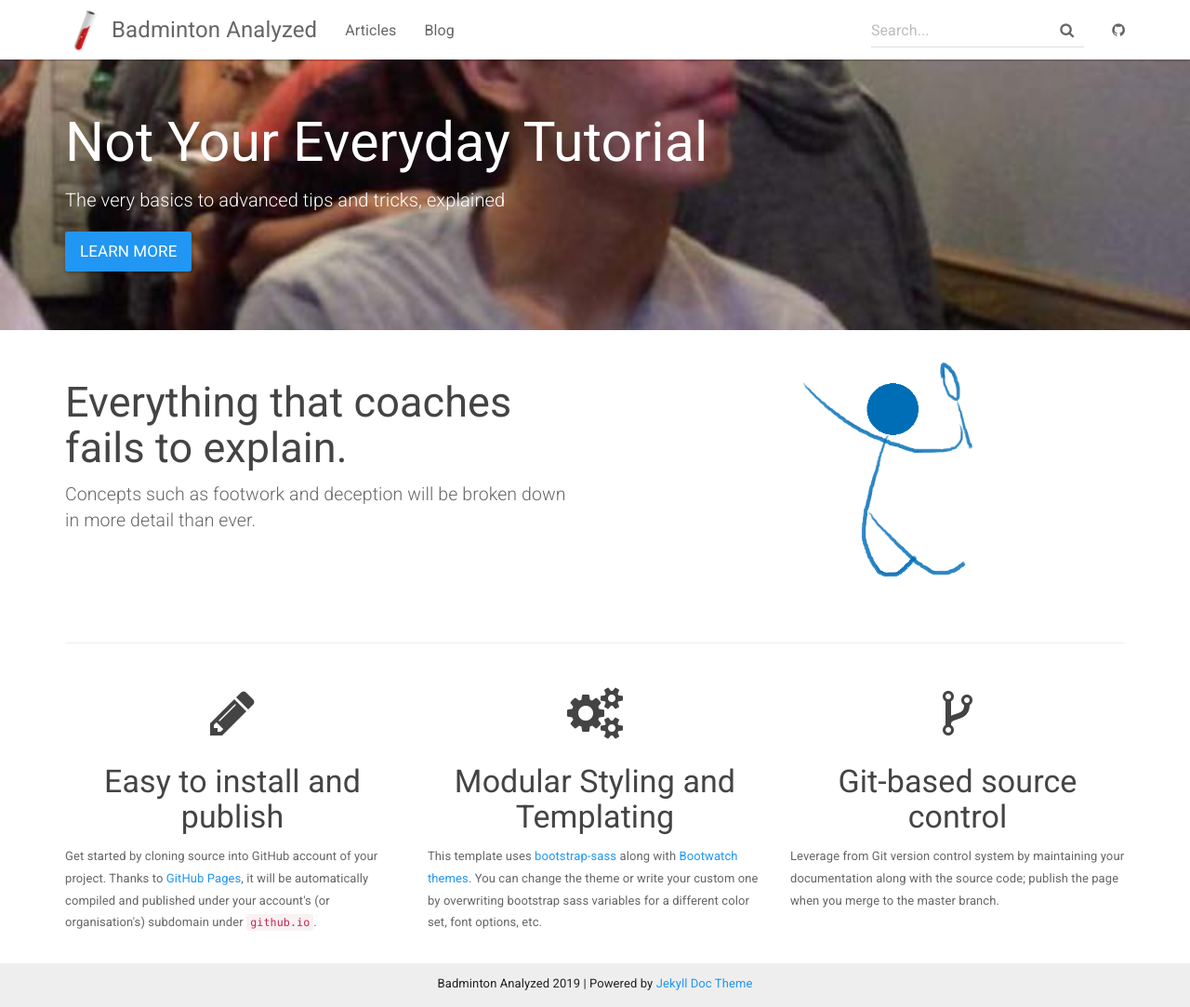
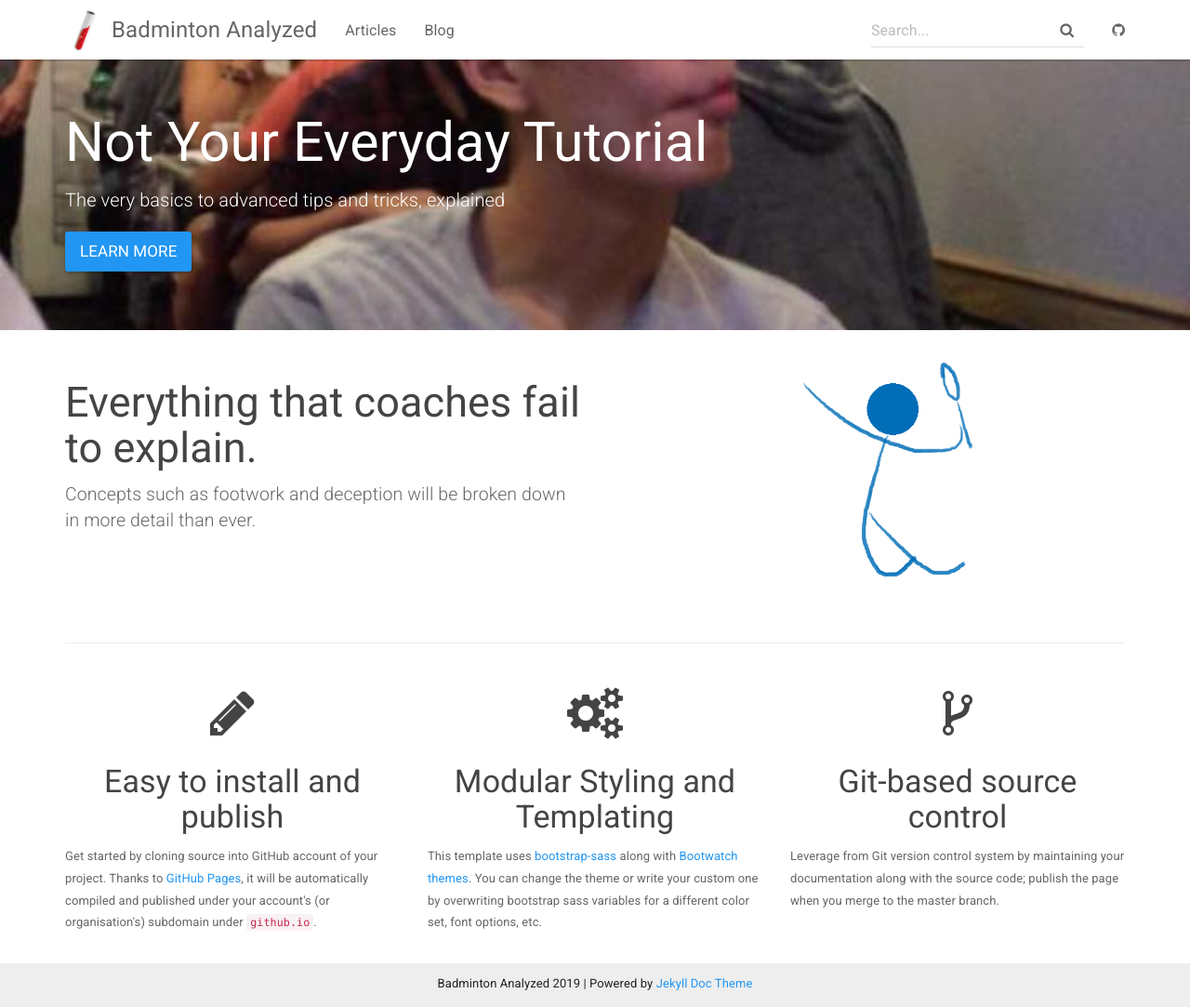
Before and after one commit to Amisuta/badminton, a Jekyll site: the page built from index.html, in a window 1280 px wide and 1083 px high. Shown: the whole window at 93% size. Built offline with Jekyll 4.4.1, drawn with Linux system fonts in a browser that asks for light colours.

Commit message:
Update index.html

```diff
--- a/index.html
+++ b/index.html
@@ -13,7 +13,7 @@ layout: default
 <div class="container">
     <div class="row">
         <div class="col-md-6">
-            <h2 class="header-light regular-pad">Everything that coaches fails to explain.</h2>
+            <h2 class="header-light regular-pad">Everything that coaches fail to explain.</h2>
               <p class="lead">Concepts such as footwork and deception will be broken down in more detail than ever.</p>
         </div>
         <div class="col-md-6 text-center">
```
